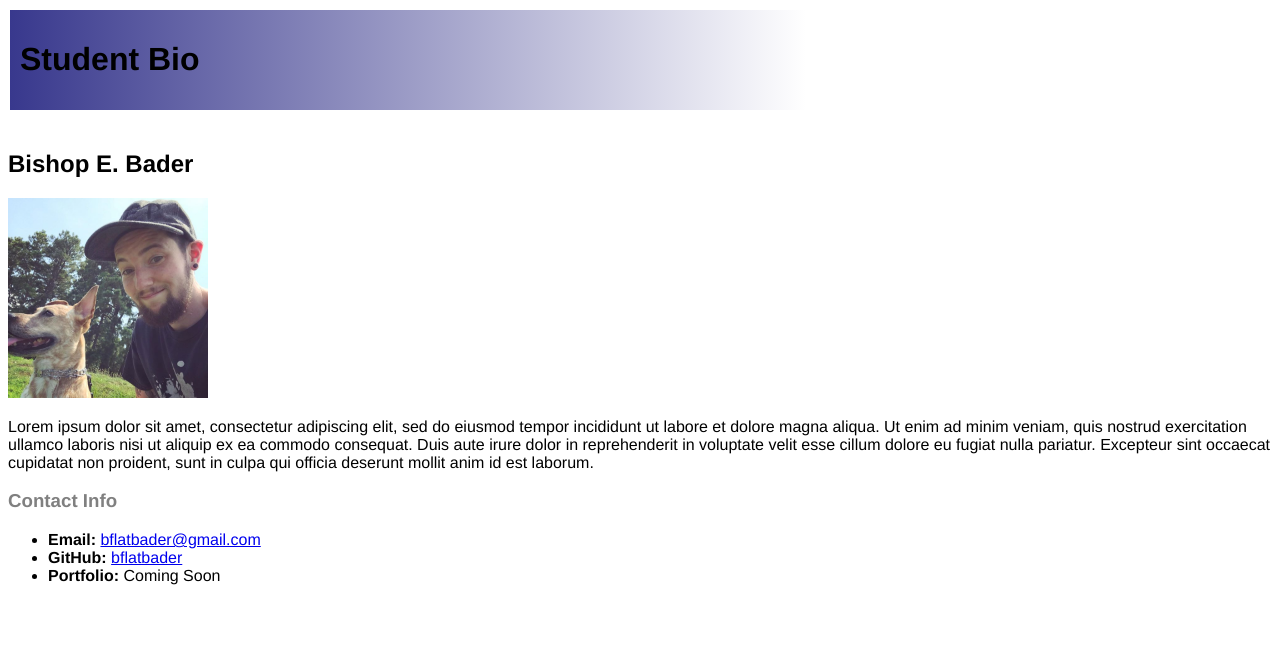
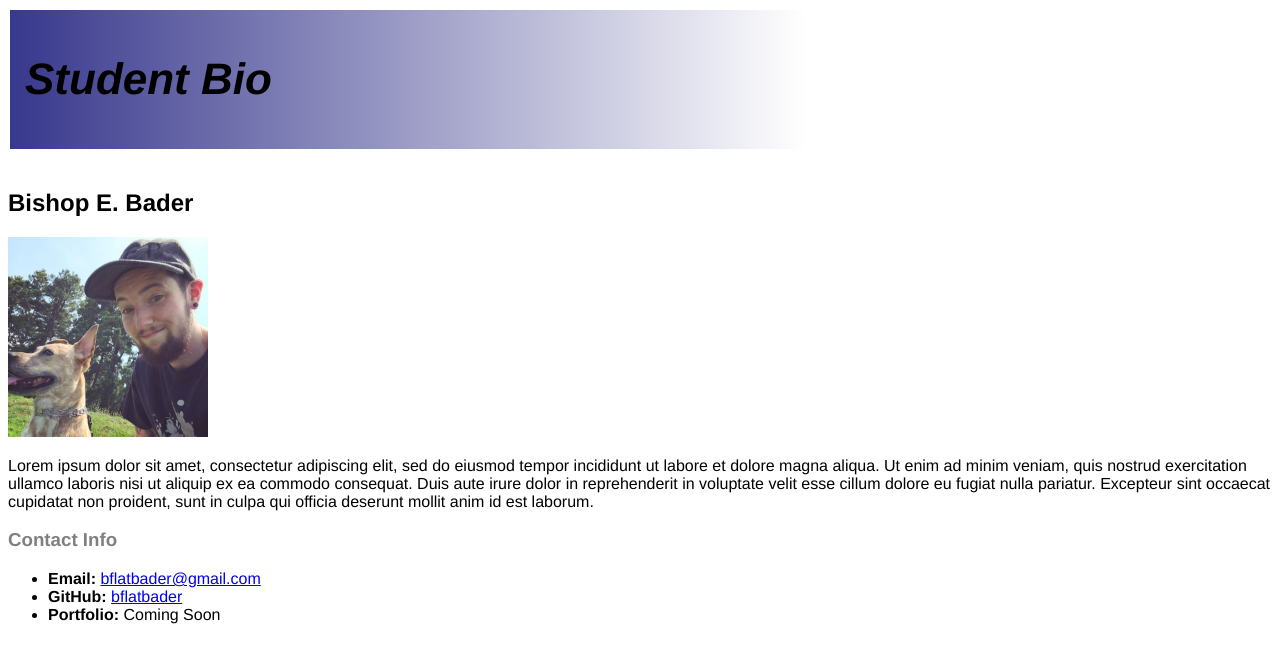
Before and after one commit to bflatbader/student-bio, a plain HTML site: page index.html in a window 1280 px wide. Drawn offline with Linux system fonts and the light colour scheme.

Commit message:
Formatting changes for image, header.

```diff
--- a/index.html
+++ b/index.html
@@ -5,14 +5,14 @@
         <link rel="stylesheet" type="text/css" href="style.css">
     </head>
     <body>
-        <table width="800">
+        <table>
             <tr>
                 <th><h1>Student Bio</h1></th>
             </tr>
         </table>
         <br>
         <h2>Bishop E. Bader</h2>
-        <img src="img/meAndWinnie.PNG" width="200px" height="200px"/>
+        <img class="myimg" src="img/meAndWinnie.PNG" />
         <p>Lorem ipsum dolor sit amet, consectetur adipiscing elit, sed do eiusmod tempor incididunt ut labore et dolore magna aliqua. Ut enim ad minim veniam, quis nostrud exercitation ullamco laboris nisi ut aliquip ex ea commodo consequat. Duis aute irure dolor in reprehenderit in voluptate velit esse cillum dolore eu fugiat nulla pariatur. Excepteur sint occaecat cupidatat non proident, sunt in culpa qui officia deserunt mollit anim id est laborum.</p>
         <h3>Contact Info</h3>
         <ul>
--- a/style.css
+++ b/style.css
@@ -1,11 +1,24 @@
 body {
     font-family: 'Franklin Gothic Medium', 'Arial Narrow', Arial, sans-serif;
 }
+
+table {
+    width: 800px;
+}
+
 th {
     text-align: left;
-    padding: 10px;
+    padding: 15px;
     background-image: linear-gradient(to right, #38388d , white);
+    font-style: italic;
+    font-size: 22px;
 }
+
 h3 {
     color: gray;
 }
+
+.myimg {
+    width: 200px;
+    height: 200px;
+}
```
